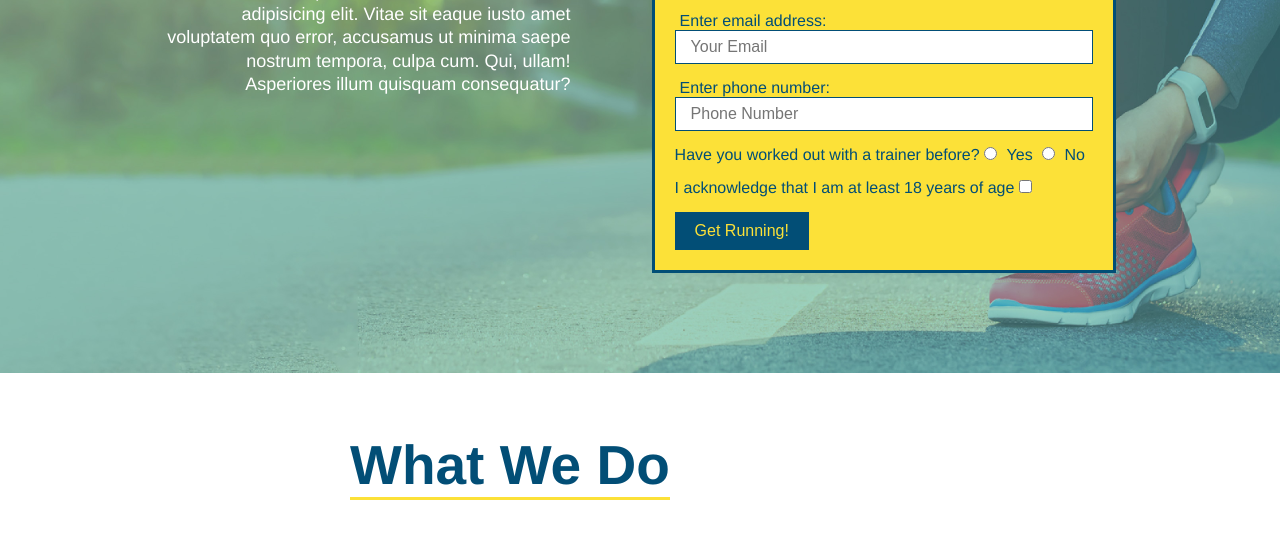
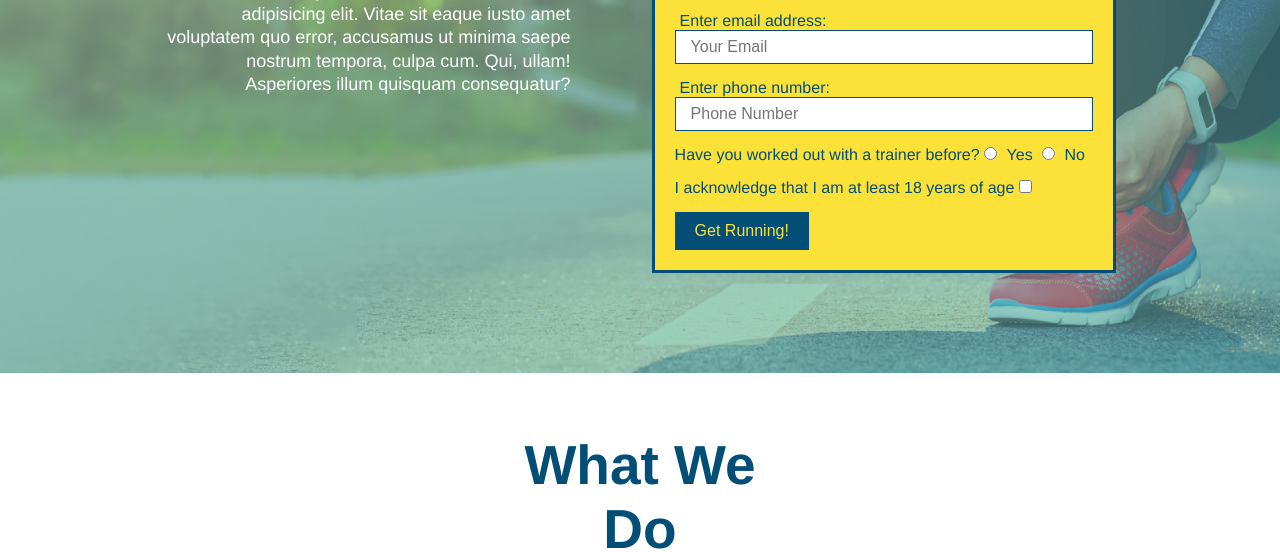
Before and after one commit to diirtydog/run-buddy, a plain HTML site: page index.html in a window 1280 px wide. Shown: the part 346-898 px from the top of the page. Drawn offline with Linux system fonts and the light colour scheme.

Commit message:
fixed section-title

```diff
--- a/assets/css/style.css
+++ b/assets/css/style.css
@@ -157,6 +157,10 @@ form button {
   font-size: 55px;
   color: #024e76;
   border-bottom: 3px solid;
+  padding-bottom: 20px;
+  text-align: center;
+  margin: 0 auto 35px auto;
+  width: 50%;
 }
 
 .primary-border {
```
